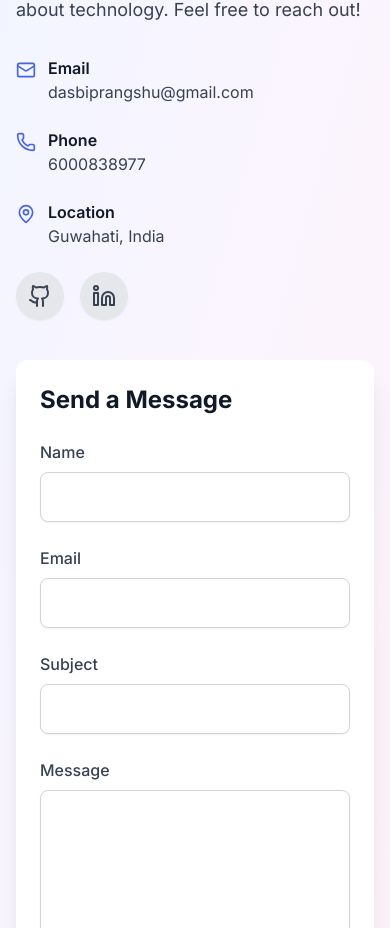
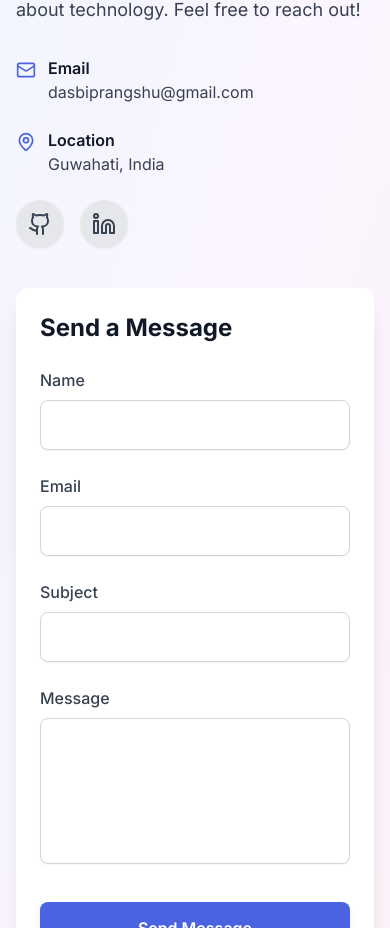
Before and after one commit to jarvis1704/portfolio, a Next.js app: page / in a window 390 px wide. Shown: the part 6632-7560 px from the top of the page. Built offline with nearby package versions, Linux system fonts and the light colour scheme.

Commit message:
removed Phone number

```diff
--- a/src/app/page.js
+++ b/src/app/page.js
@@ -8,7 +8,6 @@ const resumeData = {
   name: "Biprangshu Das",
   tagline: "Android Developer & Frontend Enthusiast",
   email: "dasbiprangshu@gmail.com",
-  phone: "6000838977",
   location: "Guwahati, India",
   github: "https://github.com/jarvis1704",
   linkedin: "https://www.linkedin.com/in/biprangshu-das-34017427a",
@@ -632,7 +631,6 @@ function ContactSection({ data }) {
             <p className="text-gray-700 dark:text-slate-300 mb-8 text-lg leading-relaxed"> I&apos;m always open to new opportunities, collaborations, or just a friendly chat about technology. Feel free to reach out! </p>
             <div className="space-y-6">
               <ContactItem icon={<Mail size={20}/>} title="Email" content={data.email} href={`mailto:${data.email}`} />
-              <ContactItem icon={<Phone size={20}/>} title="Phone" content={data.phone} href={`tel:${data.phone}`} />
               <ContactItem icon={<MapPin size={20}/>} title="Location" content={data.location} />
               <div className="flex gap-4 mt-10"> <SocialButton icon={<Github />} href={data.github} label="GitHub" /> <SocialButton icon={<Linkedin />} href={data.linkedin} label="LinkedIn" /> </div>
             </div>
```
